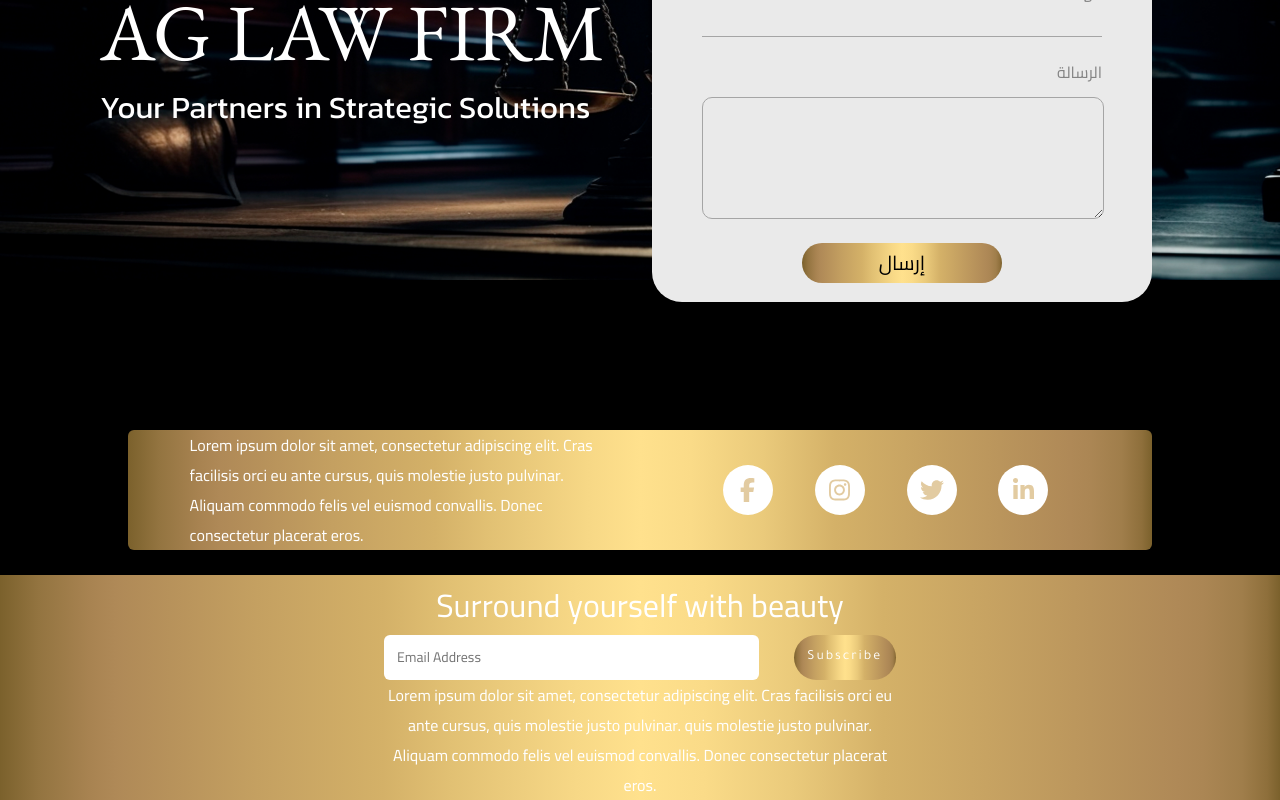
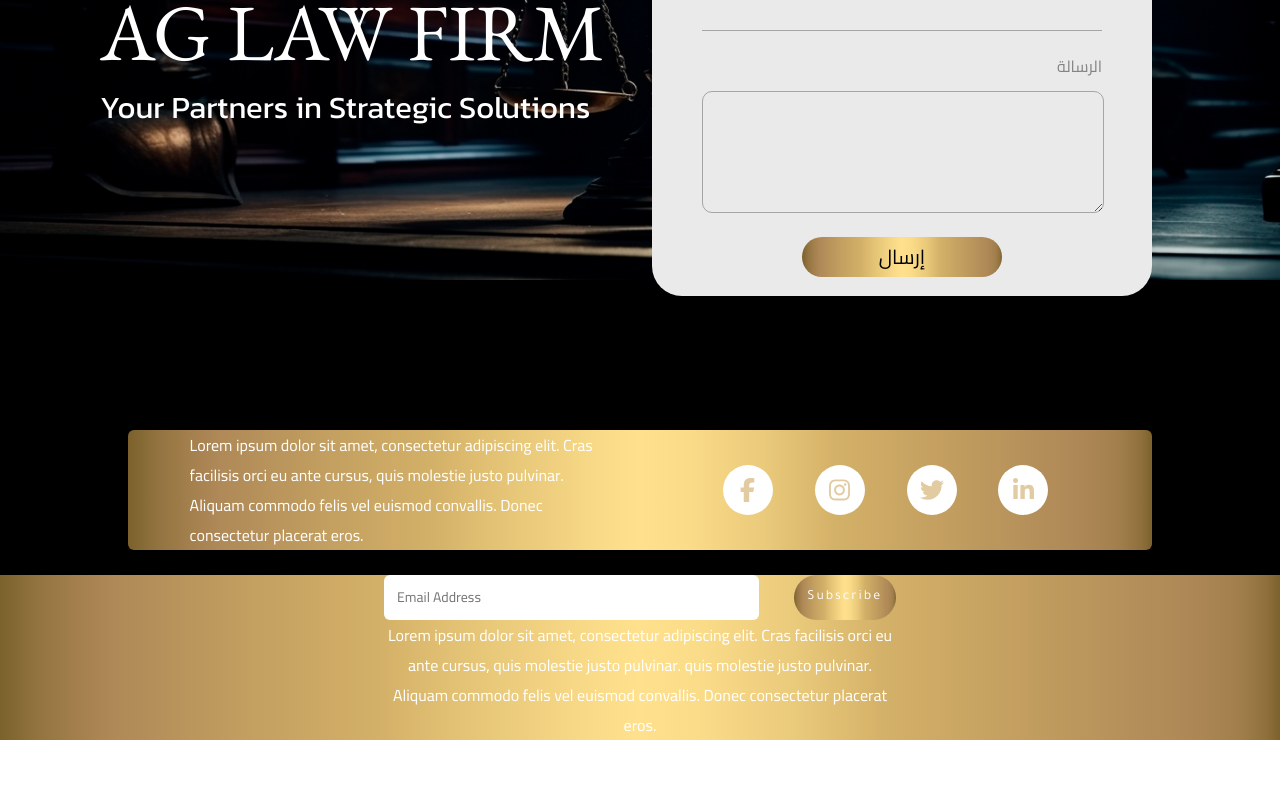
Before and after one commit to ultr4v10let/AGLAW-FIRM-FRONTEND, a React (Create React App) app: page / in a window 1280 px wide. Shown: the part 4070-4870 px from the top of the page. After the commit the page ends 4810 px from the top, so only its background shows below. Built offline with nearby package versions, Linux system fonts and the light colour scheme; no server answers; a web font is replaced by a local one.

Commit message:
remove surround your self with beauty section XD

```diff
--- a/src/components/footer/Footer.jsx
+++ b/src/components/footer/Footer.jsx
@@ -40,9 +40,9 @@ const Footer = () => {
         </div>
       </div>
       <div className="lower-footer">
-        <div className="lower-footer-content">
+        {/* <div className="lower-footer-content">
           Surround yourself with beauty
-        </div>
+        </div> */}
         <div className="lower-footer-textinput-button-container">
           <TextField
             value={email}
```
